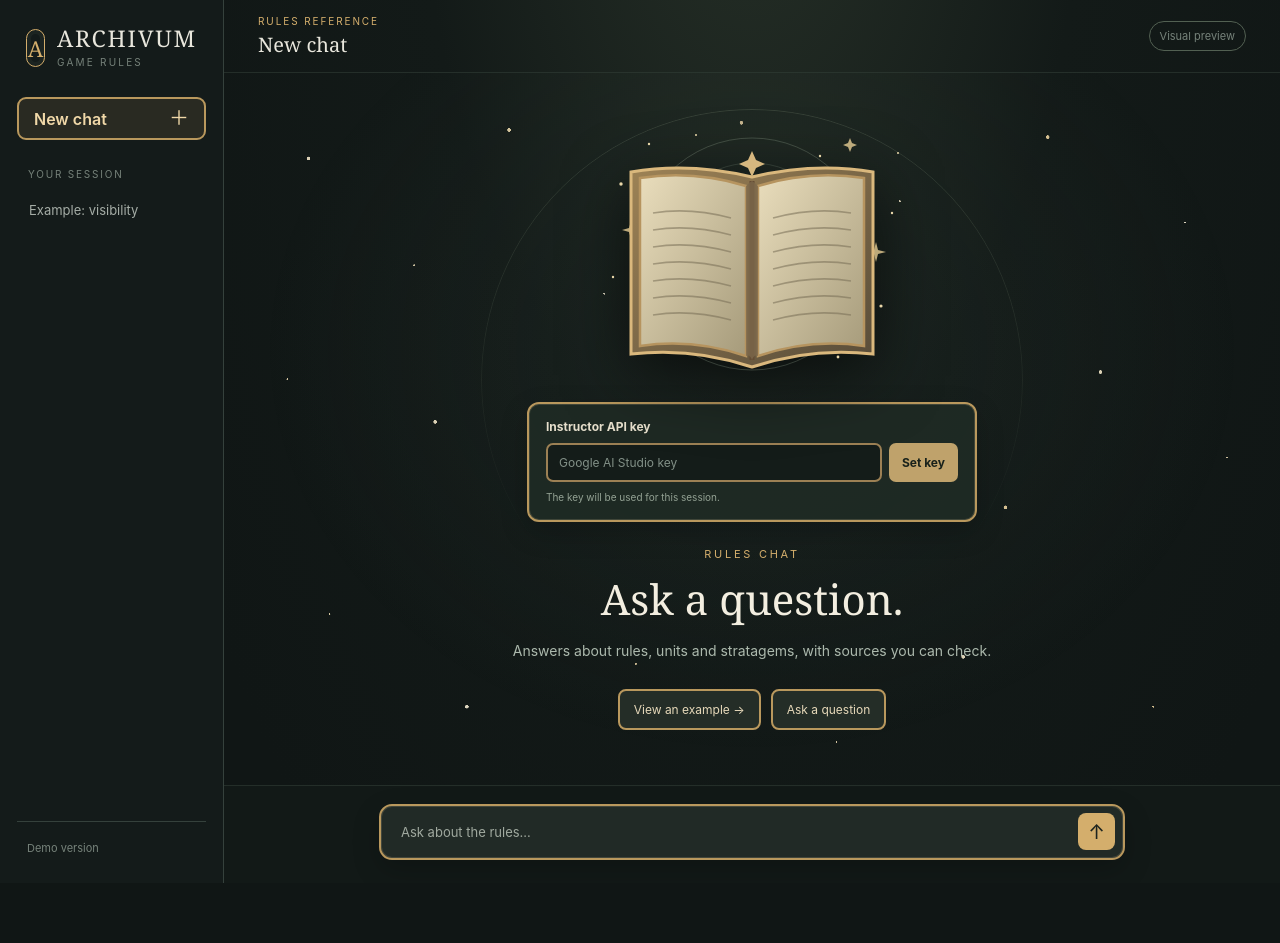
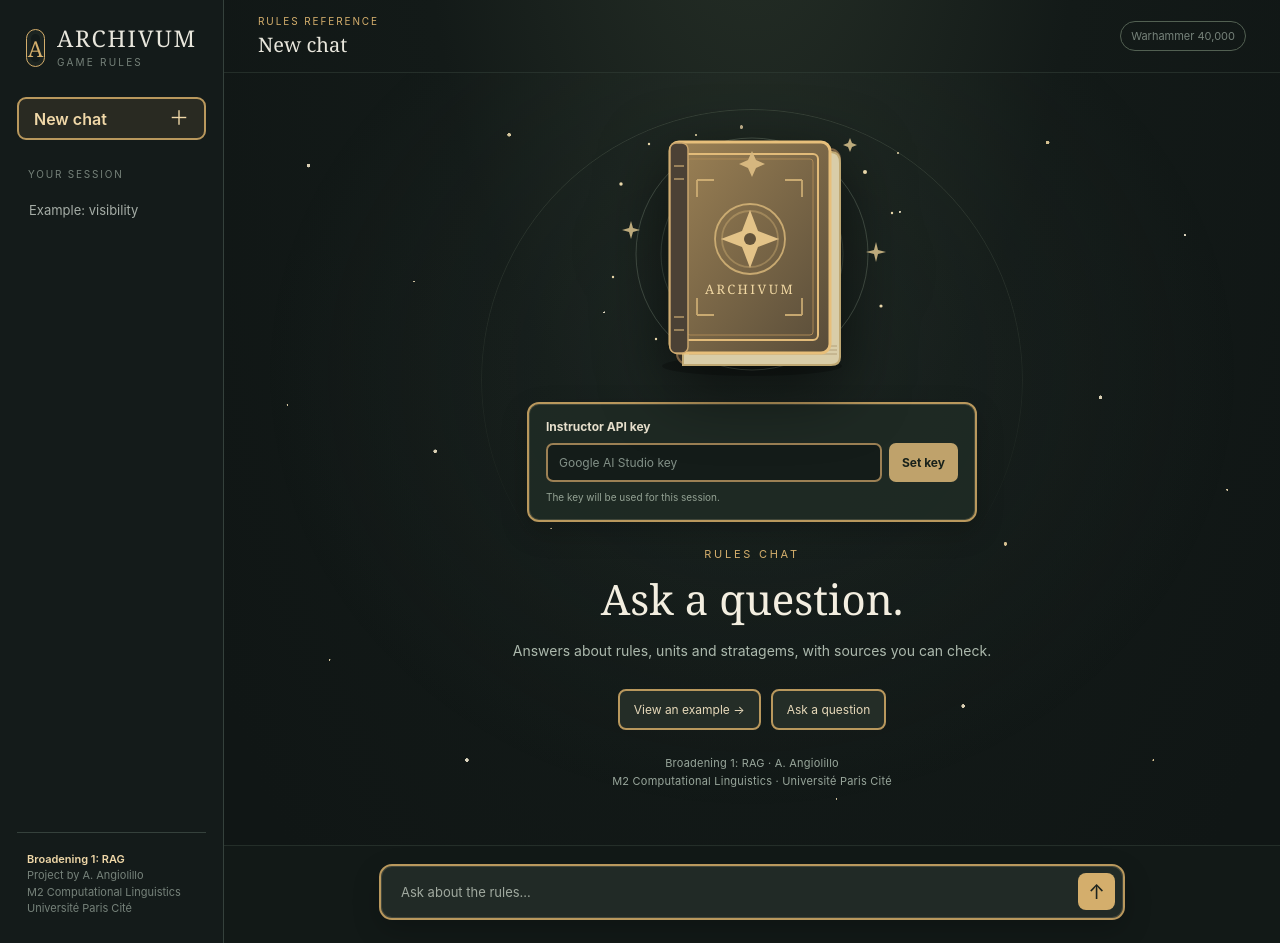
Before and after one commit to jangioj/RAG_BELLISSIMO, a plain HTML site: page dist/index.html in a window 1280 px wide. Before the commit the page ends 883 px from the top, so only its background shows below. Drawn offline with Linux system fonts and the light colour scheme.

Commit message:
Add ARCHIVIUM book opening animation and academic credits

```diff
--- a/dist/app.js
+++ b/dist/app.js
@@ -187,7 +187,9 @@
       });
       if (!response.ok) throw new Error(`HTTP ${response.status}`);
       keyInput.value = "";
-      keyStatus.textContent = "Key set for this session. You can start asking questions.";
+      app.classList.add("book-unlocked");
+      document.getElementById("archiveBook").setAttribute("aria-label", "Open book, archive unlocked");
+      keyStatus.textContent = "Key set for this session. The archive is open.";
     } catch (error) {
       keyStatus.classList.add("error");
       keyStatus.textContent = `Could not set the key (${error.message}).`;
--- a/dist/index.html
+++ b/dist/index.html
@@ -4,8 +4,8 @@
   <meta charset="utf-8" />
   <meta name="viewport" content="width=device-width, initial-scale=1" />
   <meta name="theme-color" content="#111616" />
-  <title>Archivum · Chat preview</title>
-  <meta name="description" content="A visual preview of the rules chat interface." />
+  <title>ARCHIVUM · Warhammer 40,000 Rules Assistant</title>
+  <meta name="description" content="A multi-channel RAG assistant for Warhammer 40,000 rules and datasheets." />
   <style>
     :root{--bg:#101615;--rail:#141b1a;--panel:#192220;--raised:#202b28;--line:#35413c;--text:#e8e6dc;--muted:#a5ada6;--dim:#76827a;--gold:#d4ae6c;--gold2:#f0d8a8;--green:#9db7a3;--radius:15px}
     *{box-sizing:border-box}html,body{margin:0;min-height:100%;background:var(--bg);color:var(--text);font-family:Inter,ui-sans-serif,system-ui,-apple-system,Segoe UI,sans-serif}button,input{font:inherit}button{cursor:pointer}button:focus-visible,input:focus-visible{outline:2px solid var(--gold);outline-offset:2px}
@@ -31,6 +31,15 @@
       radial-gradient(1px 1px at 10% 76%,#ead8ac 80%,transparent),radial-gradient(2px 2px at 23% 89%,#f3ead2 80%,transparent),radial-gradient(1px 1px at 39% 83%,#d8c49a 80%,transparent),radial-gradient(1px 1px at 58% 94%,#e5d4ae 80%,transparent),radial-gradient(2px 2px at 70% 82%,#f1e5c7 80%,transparent),radial-gradient(1px 1px at 88% 89%,#e9d19e 80%,transparent),radial-gradient(ellipse at 50% 39%,#32403944,transparent 66%);opacity:.9}
     .art{height:275px;width:min(100%,330px)}
     @media(max-width:1120px){.app{grid-template-columns:205px minmax(0,1fr)}}@media(max-width:680px){.app{display:block}.status{display:none}.art{height:230px;width:275px}.welcome{padding-top:20px}}
+    .welcome .project-attribution{margin:24px auto 0;color:#98a69b;font-size:11px;line-height:1.65;letter-spacing:.02em}.railfoot strong{color:var(--gold2);font-weight:600}
+
+    /* The archive is sealed until the session API key has been saved successfully. */
+    .book-open-art,.book-closed-art{transform-box:fill-box;transition:opacity .65s ease,transform .85s cubic-bezier(.19,1,.22,1)}
+    .book-open-art{opacity:0;transform-origin:center center;transform:scaleX(.70)}
+    .book-closed-art{opacity:1;transform-origin:left center;transform:rotateY(0deg) scale(1)}
+    .app.book-unlocked .book-open-art{opacity:1;transform:scaleX(1);transition-delay:.24s}
+    .app.book-unlocked .book-closed-art{opacity:0;transform:rotateY(-84deg) scale(.88)}
+    @media (prefers-reduced-motion: reduce){.book-open-art,.book-closed-art{transition:none!important}}
   </style>
 </head>
 <body>
@@ -39,26 +48,52 @@
       <div class="brand"><div class="seal">A</div><div><div class="brandname">ARCHIVUM</div><div class="brandsub">Game rules</div></div></div>
       <button class="new" id="newChat">New chat <span>＋</span></button>
       <div><p class="smallhead">Your session</p><nav class="history"><button id="exampleNav">Example: visibility</button></nav></div>
-      <div class="railfoot">Demo version</div>
+      <div class="railfoot"><strong>Broadening 1: RAG</strong><br>Project by A. Angiolillo<br>M2 Computational Linguistics<br>Université Paris Cité</div>
     </aside>
     <main class="main">
-      <header class="top"><div class="top-left"><div><div class="eyebrow">Rules reference</div><div class="topic" id="topic">New chat</div></div></div><span class="status">Visual preview</span></header>
+      <header class="top"><div class="top-left"><div><div class="eyebrow">Rules reference</div><div class="topic" id="topic">New chat</div></div></div><span class="status">Warhammer 40,000</span></header>
       <section class="welcome" aria-label="Welcome screen"><div class="welcome-inner">
-        <svg class="art" viewBox="0 0 320 275" role="img" aria-label="Open book with tall pages and stars">
+        <svg class="art" viewBox="0 0 320 275" role="img" id="archiveBook" aria-label="Closed book, awaiting an API key">
           <defs><linearGradient id="cover" x2="1" y2="1"><stop stop-color="#9d8255"/><stop offset="1" stop-color="#584c39"/></linearGradient><linearGradient id="page" x2="1" y2="1"><stop stop-color="#e9ddbc"/><stop offset="1" stop-color="#a69b7b"/></linearGradient></defs>
           <circle cx="160" cy="132" r="116" fill="none" stroke="#8e9f8b" opacity=".30"/><circle cx="160" cy="132" r="91" fill="none" stroke="#8e9f8b" opacity=".20"/>
           <g fill="#e9d7a9"><circle cx="29" cy="62" r="1.7"/><circle cx="57" cy="22" r="1.2"/><circle cx="92" cy="47" r="1.5"/><circle cx="228" cy="34" r="1.2"/><circle cx="273" cy="50" r="2"/><circle cx="300" cy="91" r="1.2"/><circle cx="21" cy="155" r="1.2"/><circle cx="289" cy="184" r="1.6"/><circle cx="64" cy="217" r="1.2"/><circle cx="246" cy="235" r="1.4"/><circle cx="104" cy="13" r="1"/><circle cx="306" cy="31" r="1"/></g>
           <g fill="#e6cd94" opacity=".8"><path d="m39 99 2 7 7 2-7 2-2 7-2-7-7-2 7-2z"/><path d="m284 120 2 8 8 2-8 2-2 8-2-8-8-2 8-2z"/><path d="m258 16 2 5 5 2-5 2-2 5-2-5-5-2 5-2z"/></g>
+          <g class="book-open-art">
           <path d="M39 50q58-10 121 5 63-15 121-5v182q-62-7-121 13-59-20-121-13z" fill="url(#cover)" stroke="#dab87d" stroke-width="3"/>
           <path d="M48 56q54-8 106 8v170q-53-18-106-10z" fill="url(#page)" stroke="#b6945f" stroke-width="2.5"/>
           <path d="M272 56q-54-8-106 8v170q53-18 106-10z" fill="url(#page)" stroke="#b6945f" stroke-width="2.5"/>
           <path d="M160 59v179" stroke="#654d34" stroke-width="5"/><path d="M154 64q4-4 6-5 2 1 6 5v170q-4-2-6 4-2-6-6-4z" fill="#7c684b" opacity=".8"/>
           <g stroke="#786e56" stroke-width="1.7" opacity=".55" fill="none"><path d="M61 91q37-6 78 5M61 108q37-6 78 5M61 125q37-6 78 5M61 142q37-6 78 5M61 159q37-6 78 5M61 176q37-6 78 5M61 193q37-6 78 5"/><path d="M181 96q41-11 78-5M181 113q41-11 78-5M181 130q41-11 78-5M181 147q41-11 78-5M181 164q41-11 78-5M181 181q41-11 78-5M181 198q41-11 78-5"/></g>
+          </g>
+          <g class="book-closed-art">
+            <ellipse cx="160" cy="244" rx="90" ry="10" fill="#000" opacity=".24"/>
+            <rect x="85" y="27" width="163" height="215" rx="10" fill="#332d25" stroke="#7c6344" stroke-width="2"/>
+            <path d="M91 30H239Q248 30 248 41V235Q248 243 239 243H91Z" fill="#d9cda8" stroke="#bfa873" stroke-width="2"/>
+            <g stroke="#99825a" opacity=".6" stroke-width="1">
+              <path d="M97 232H245M97 228H245M97 224H245"/>
+            </g>
+            <rect x="78" y="20" width="160" height="211" rx="9" fill="url(#cover)" stroke="#e7bf7b" stroke-width="3"/>
+            <rect x="90" y="32" width="136" height="186" rx="5" fill="none" stroke="#e2bb79" stroke-width="2"/>
+            <rect x="95" y="37" width="126" height="176" rx="3" fill="none" stroke="#aa8754" stroke-width="1"/>
+            <rect x="78" y="21" width="18" height="210" rx="6" fill="#4b4135" stroke="#c9a56d" stroke-width="1.5"/>
+            <g stroke="#d0ae75" opacity=".8" stroke-width="1.4">
+              <path d="M82 44h10M82 57h10M82 195h10M82 208h10"/>
+            </g>
+            <g fill="none" stroke="#d7b679" stroke-width="1.8" opacity=".85">
+              <path d="M105 58h17m-17 0v17M210 58h-17m17 0v17M105 193h17m-17 0v-17M210 193h-17m17 0v-17"/>
+              <circle cx="158" cy="117" r="35"/>
+              <circle cx="158" cy="117" r="28" opacity=".45"/>
+            </g>
+            <path d="m158 88 8 21 21 8-21 8-8 21-8-21-21-8 21-8z" fill="#e3c388"/>
+            <circle cx="158" cy="117" r="6" fill="#615139"/>
+            <text x="158" y="172" fill="#f0d7a2" text-anchor="middle" font-family="Georgia,serif" font-size="13" letter-spacing="2.4">ARCHIVUM</text>
+          </g>
           <path d="m160 29 4 9 9 4-9 4-4 9-4-9-9-4 9-4z" fill="#d6b77f"/>
         </svg>
         <form class="key-panel" id="keyForm" autocomplete="off"><label for="apiKey">Instructor API key</label><div class="key-row"><input id="apiKey" type="password" placeholder="Google AI Studio key" autocomplete="off" spellcheck="false" disabled/><button id="saveKey" type="submit" disabled>Set key</button></div><p class="key-status" id="keyStatus" role="status">The field is available in the local version.</p></form>
         <div class="welcome-kicker">Rules chat</div><h1>Ask a question.</h1><p>Answers about rules, units and stratagems, with sources you can check.</p>
         <div class="prompts"><button id="showExample">View an example →</button><button id="focusQuestion">Ask a question</button></div>
+        <p class="project-attribution">Broadening 1: RAG · A. Angiolillo<br>M2 Computational Linguistics · Université Paris Cité</p>
       </div></section>
       <div class="conversation" id="conversation"><div class="date">Example conversation</div>
         <div class="question">Can I target a model that is partly obscured by terrain?</div>
```
